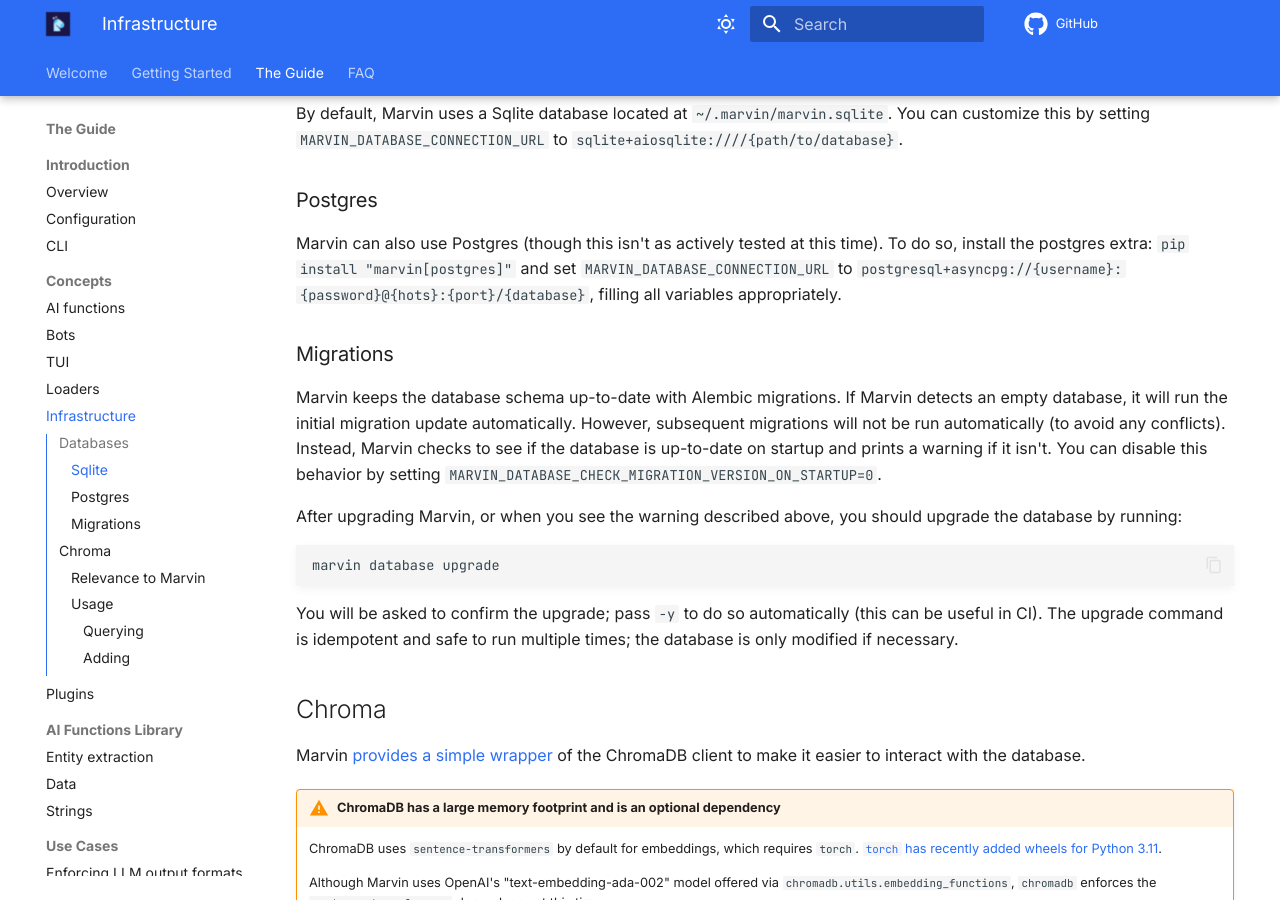
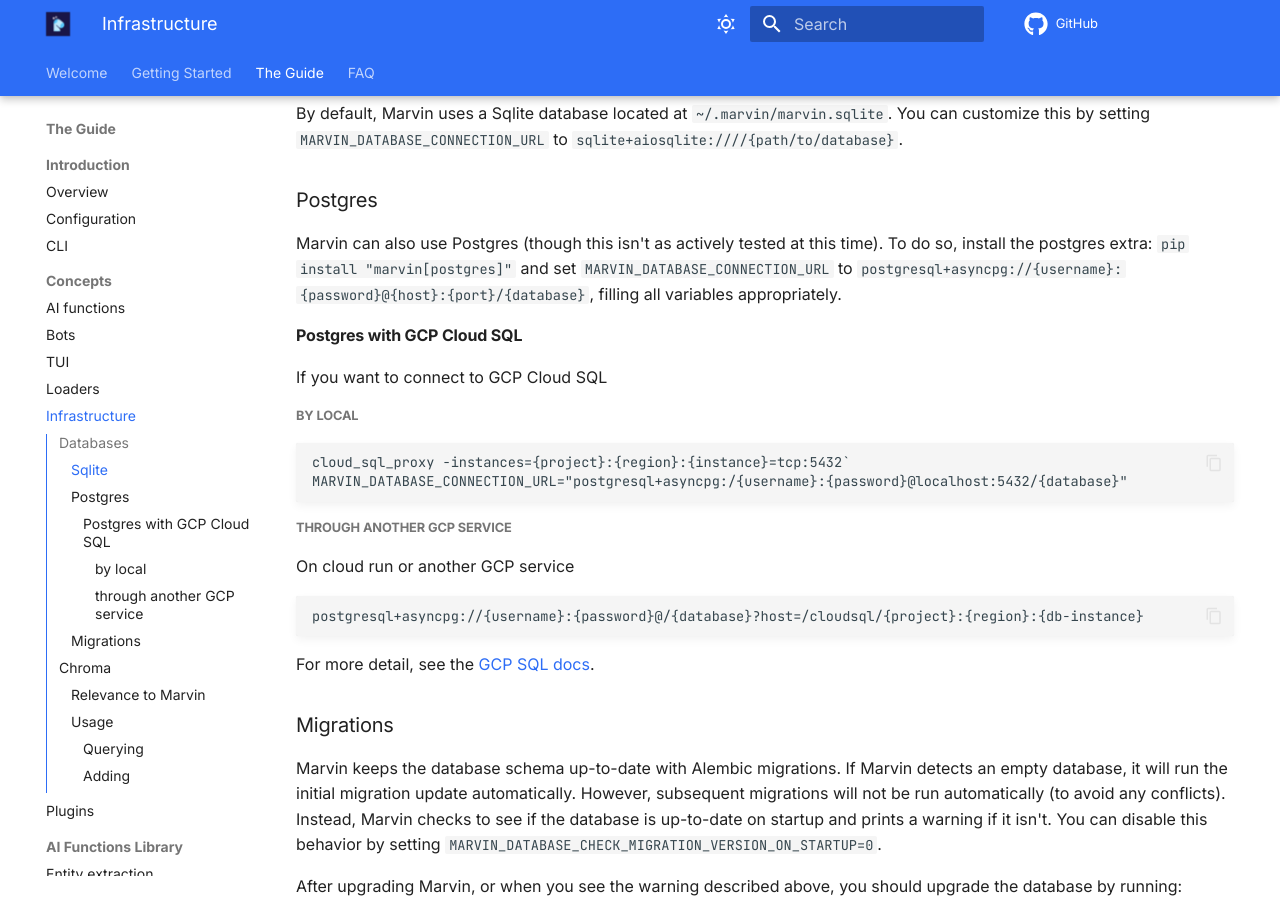
Before and after one commit to PrefectHQ/marvin, an MkDocs documentation site: the page built from docs/guide/concepts/infra.md, in a window 1280 px wide and 900 px high, scrolled down 347 px. Built offline with MkDocs 1.6.1 and Material for MkDocs 9.7.7, drawn with Linux system fonts in a browser that asks for light colours; comment, search, counter and statistics services are not loaded.

Commit message:
Update db docs about Cloud SQL connect

````diff
--- a/docs/guide/concepts/infra.md
+++ b/docs/guide/concepts/infra.md
@@ -8,7 +8,22 @@
 By default, Marvin uses a Sqlite database located at `~/.marvin/marvin.sqlite`. You can customize this by setting `MARVIN_DATABASE_CONNECTION_URL` to `sqlite+aiosqlite:////{path/to/database}`.
 
 ### Postgres
-Marvin can also use Postgres (though this isn't as actively tested at this time). To do so, install the postgres extra: `pip install "marvin[postgres]"` and set `MARVIN_DATABASE_CONNECTION_URL` to `postgresql+asyncpg://{username}:{password}@{hots}:{port}/{database}`, filling all variables appropriately.
+Marvin can also use Postgres (though this isn't as actively tested at this time). To do so, install the postgres extra: `pip install "marvin[postgres]"` and set `MARVIN_DATABASE_CONNECTION_URL` to `postgresql+asyncpg://{username}:{password}@{host}:{port}/{database}`, filling all variables appropriately.
+
+#### Postgres with GCP Cloud SQL
+If you want to connect to GCP Cloud SQL
+
+##### by local
+```
+cloud_sql_proxy -instances={project}:{region}:{instance}=tcp:5432`
+MARVIN_DATABASE_CONNECTION_URL="postgresql+asyncpg:/{username}:{password}@localhost:5432/{database}"
+```
+##### through another GCP service
+On cloud run or another GCP service
+```
+postgresql+asyncpg://{username}:{password}@/{database}?host=/cloudsql/{project}:{region}:{db-instance}
+```
+For more detail, see the [GCP SQL docs](https://cloud.google.com/sql/docs/postgres/sql-proxy).
 
 ### Migrations
 Marvin keeps the database schema up-to-date with Alembic migrations. If Marvin detects an empty database, it will run the initial migration update automatically. However, subsequent migrations will not be run automatically (to avoid any conflicts). Instead, Marvin checks to see if the database is up-to-date on startup and prints a warning if it isn't. You can disable this behavior by setting `MARVIN_DATABASE_CHECK_MIGRATION_VERSION_ON_STARTUP=0`.
````
